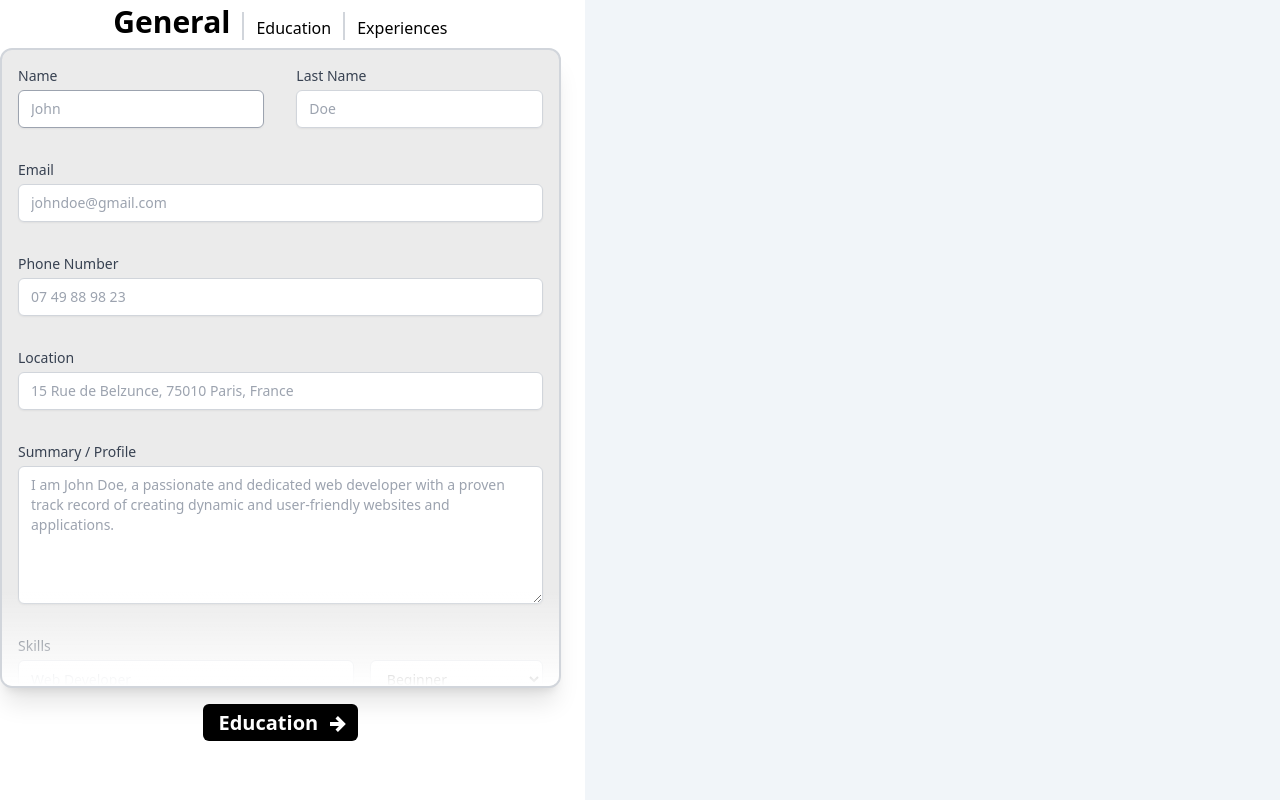
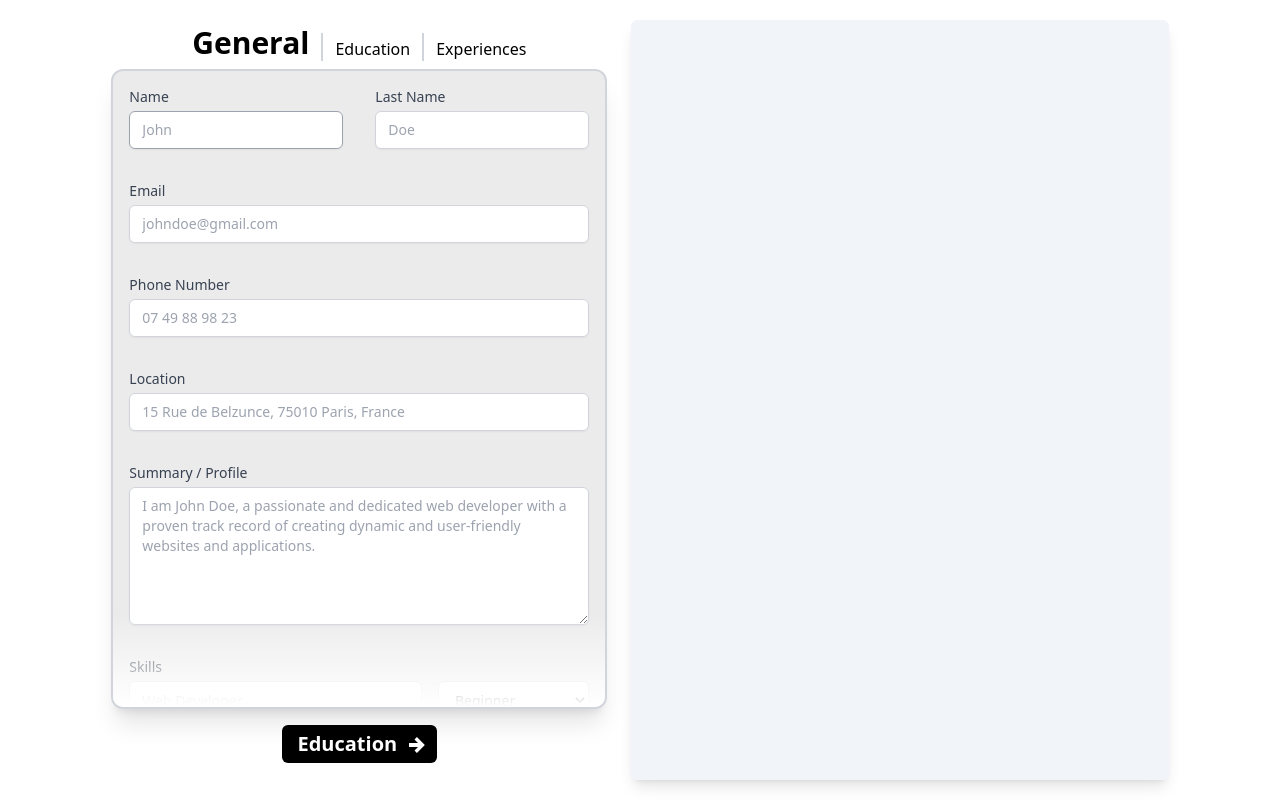
Before and after one commit to Vincent0103/CV-application, a React (Vite) app: page / in a window 1280 px wide. Shown: the top 800 px of the page. Built offline with nearby package versions, Linux system fonts and the light colour scheme.

Commit message:
Add responsiveness

```diff
--- a/src/App.jsx
+++ b/src/App.jsx
@@ -5,7 +5,8 @@ import CVpreview from './components/CVpreview';
 function App() {
 
   return (
-    <div className='max-w-[1500px] flex justify-center content-center gap-6'>
+    <div className='max-w-[1500px] w-[1500px] h-[100vh] max-h-[29.7cm] flex justify-center items-center gap-6
+    p-5'>
       <FormSections />
       <CVpreview />
     </div>
--- a/src/components/CVpreview.jsx
+++ b/src/components/CVpreview.jsx
@@ -2,7 +2,7 @@ const CVpreview = () => {
   const CV_ASPECT_RATIO = 0.707;
 
   return (
-    <div className="bg-slate-100 w-[21cm] h-[29.7cm] max-h-full"></div>
+    <div className="bg-slate-100 h-full max-h-[95vh] aspect-[0.707] shadow-lg rounded-md"></div>
   );
 }
 
--- a/src/components/FormSections.jsx
+++ b/src/components/FormSections.jsx
@@ -1,4 +1,4 @@
-import { useState, useCallback } from "react";
+import { useState, useEffect, useCallback } from "react";
 import Input, { Select, AddBtn } from "./Utils";
 
 const FormSections = () => {
@@ -14,9 +14,9 @@ const FormSections = () => {
     }, []);
 
     return (
-      <div className="min-height max-w-full relative bg-[#ebebeb] rounded-xl border-2 border-gray-300
+      <div className="max-h-[80vh] max-w-full relative bg-[#ebebeb] rounded-xl border-2 border-gray-300
         shadow-xl overflow-hidden">
-        <div onScroll={handleScroll} className="max-h-full min-w-full overflow-y-scroll scrollbar-thin
+        <div onScroll={handleScroll} className="max-h-[80vh] min-w-full overflow-y-scroll scrollbar-thin
         scrollbar-thumb-bar-color scrollbar-track-transparent scrollbar-thumb-rounded-full">
           { children }
         </div>
@@ -108,7 +108,7 @@ const FormSections = () => {
   }
 
   return (
-    <div className="w-[50%] max-h-full">
+    <div className="max-w-[40%] max-h-full">
       <FormSliderBtns />
       <GeneralForm />
       <NextFormBtn />
--- a/src/index.css
+++ b/src/index.css
@@ -4,7 +4,12 @@
 
 @layer utilities {
   .min-height {
-    height: 80vh;
-    height: min(80vh, 91%);
+    max-height: 80vh;
+    /* height: min(80vh, 91%); */
+  }
+
+  .min-CV-height {
+    height: 95vh;
+    height: min(95vh, 29.7cm);
   }
 }
```
